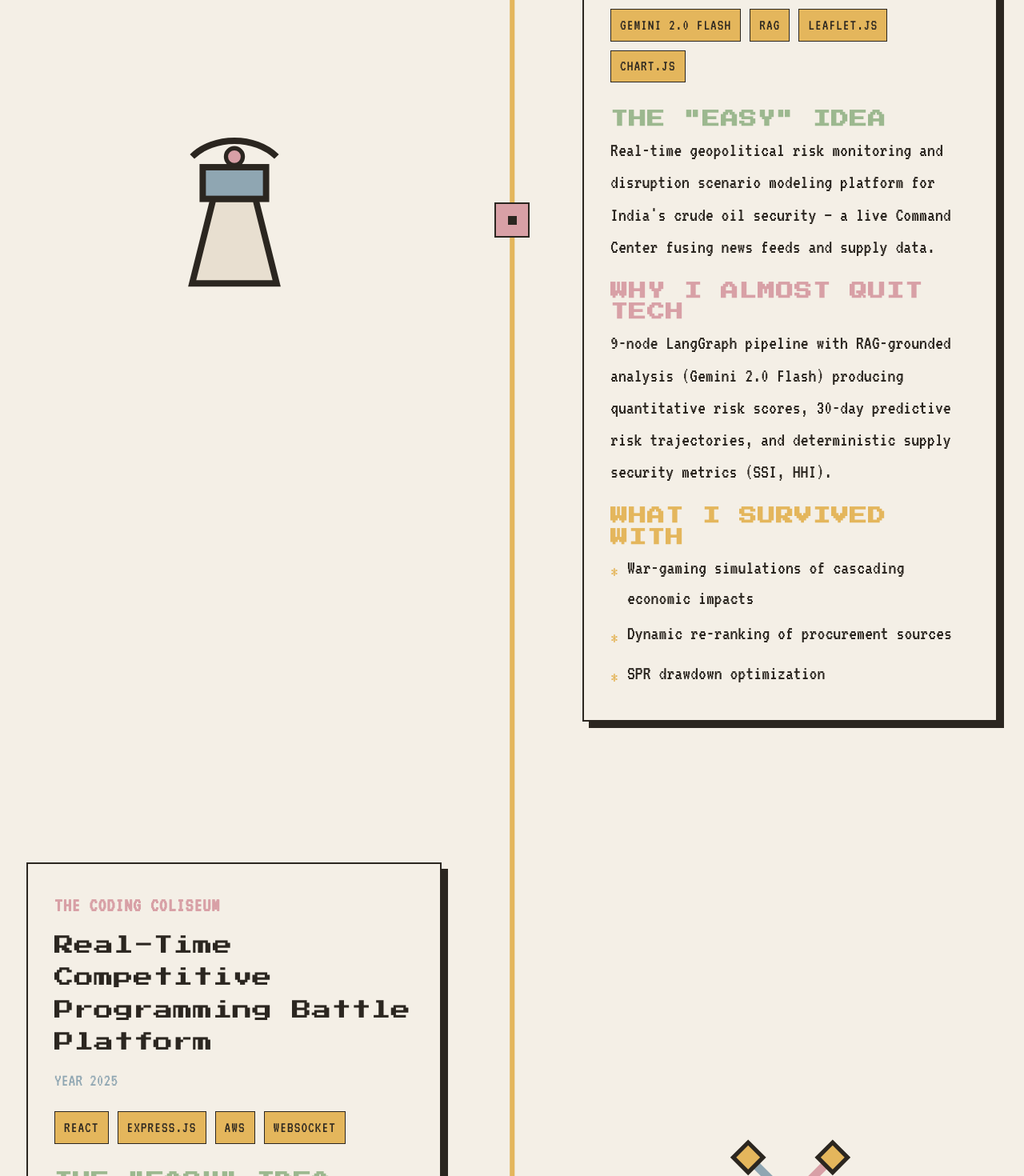
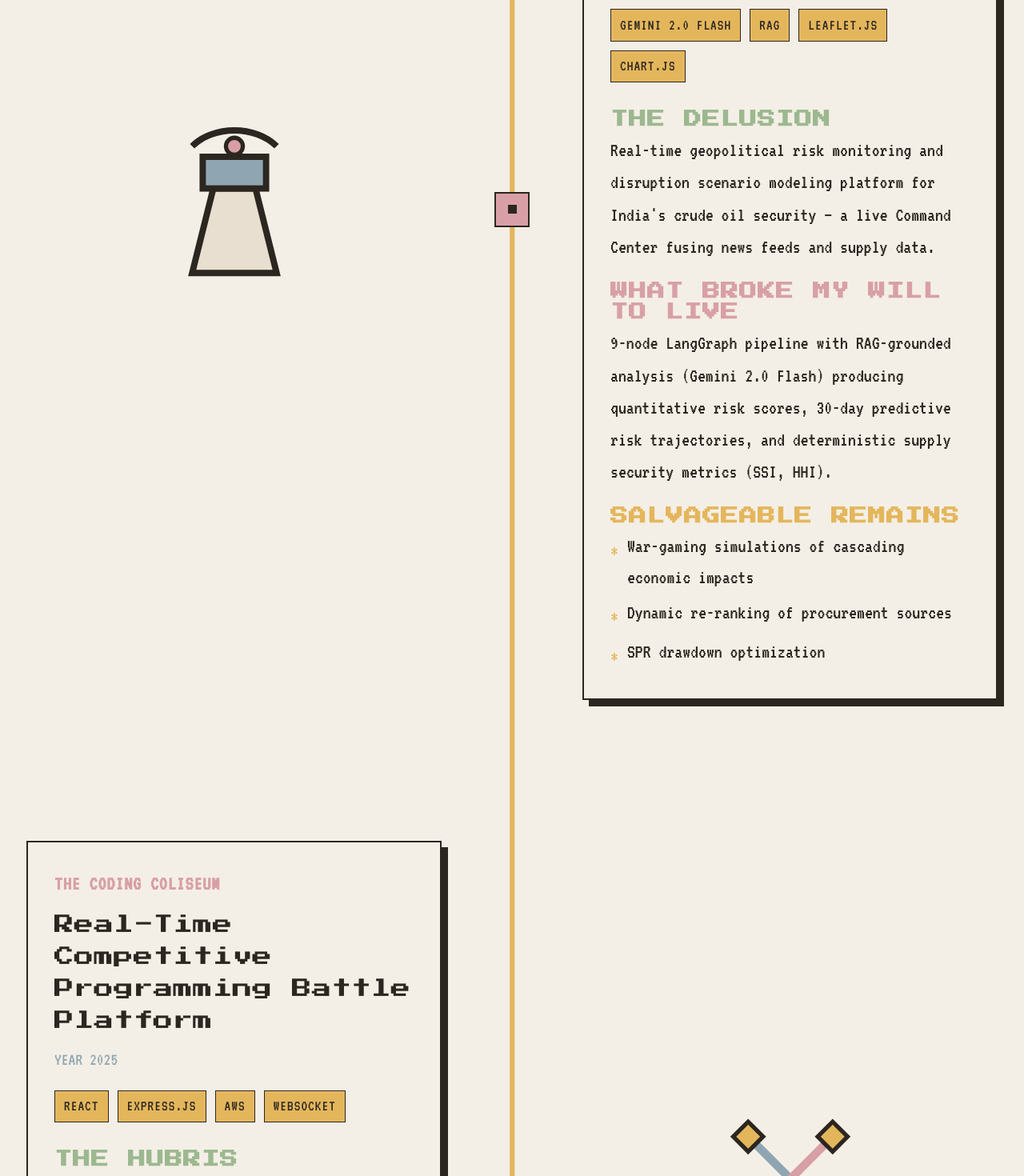
Before and after one commit to Abrar0604/abrar, a React (Vite) app: page / in a window 1280 px wide. Shown: the part 5960-7430 px from the top of the page at 80% size. Built offline with nearby package versions, Linux system fonts and the light colour scheme.

Commit message:
adding changes

```diff
--- a/src/components/ProjectsSection.tsx
+++ b/src/components/ProjectsSection.tsx
@@ -41,17 +41,17 @@ export default function ProjectsSection() {
                   </div>
 
                   <div className="mb-4">
-                    <h4 className="dot-matrix text-[#9CB88F] font-bold mb-1">THE "EASY" IDEA</h4>
+                    <h4 className="dot-matrix text-[#9CB88F] font-bold mb-1">{proj.headerBriefing || 'BRIEFING'}</h4>
                     <p className="text-lg leading-relaxed">{proj.missionBriefing}</p>
                   </div>
 
                   <div className="mb-4">
-                    <h4 className="dot-matrix text-[#D8A0A6] font-bold mb-1">WHY I ALMOST QUIT TECH</h4>
+                    <h4 className="dot-matrix text-[#D8A0A6] font-bold mb-1">{proj.headerChallenge || 'CHALLENGE'}</h4>
                     <p className="text-lg leading-relaxed">{proj.bossChallenge}</p>
                   </div>
 
                   <div>
-                    <h4 className="dot-matrix text-[#E4B65C] font-bold mb-1">WHAT I SURVIVED WITH</h4>
+                    <h4 className="dot-matrix text-[#E4B65C] font-bold mb-1">{proj.headerLoot || 'LOOT / RESULTS'}</h4>
                     <ul className="list-none space-y-1">
                       {proj.lootStats.map((stat, i) => (
                         <li key={i} className="text-lg flex items-start gap-2">
--- a/src/data/projects.ts
+++ b/src/data/projects.ts
@@ -20,6 +20,9 @@ export const projects: Project[] = [
     ],
     worldPosition: { x: 1000, y: 400 },
     triggerRadius: 80,
+    headerBriefing: 'THE "EASY" IDEA',
+    headerChallenge: 'WHY I ALMOST QUIT TECH',
+    headerLoot: 'WHAT I SURVIVED WITH',
   },
   {
     id: 'mirsad',
@@ -38,6 +41,9 @@ export const projects: Project[] = [
     ],
     worldPosition: { x: 600, y: 700 },
     triggerRadius: 80,
+    headerBriefing: 'THE DELUSION',
+    headerChallenge: 'WHAT BROKE MY WILL TO LIVE',
+    headerLoot: 'SALVAGEABLE REMAINS',
   },
   {
     id: 'coding-coliseum',
@@ -52,6 +58,9 @@ export const projects: Project[] = [
     lootStats: ['Chess-style Elo rating system'],
     worldPosition: { x: 1400, y: 750 },
     triggerRadius: 80,
+    headerBriefing: 'THE HUBRIS',
+    headerChallenge: 'SLEEPLESS NIGHTS GENERATOR',
+    headerLoot: 'AT LEAST IT WORKS (MOSTLY)',
   },
   {
     id: 'stellar-classification',
@@ -66,6 +75,9 @@ export const projects: Project[] = [
     lootStats: ['Targeting >99% accuracy on the leaderboard'],
     worldPosition: { x: 400, y: 1100 },
     triggerRadius: 80,
+    headerBriefing: 'THE KAGGLE RABBIT HOLE',
+    headerChallenge: "MELTING GOOGLE'S GPU",
+    headerLoot: 'BRAGGING RIGHTS',
   },
   {
     id: 'store-intelligence',
@@ -80,6 +92,9 @@ export const projects: Project[] = [
     lootStats: ['Built for Purplle Tech Challenge 2026 hackathon'],
     worldPosition: { x: 1100, y: 1150 },
     triggerRadius: 80,
+    headerBriefing: 'BIG BROTHER LITE',
+    headerChallenge: 'FRAMERATES FROM HELL',
+    headerLoot: 'HACKATHON SURVIVOR MEDAL',
   },
   {
     id: 'voice-synthesis',
@@ -94,5 +109,8 @@ export const projects: Project[] = [
     lootStats: ['Deployed on AWS with a Flask service layer'],
     worldPosition: { x: 1600, y: 300 },
     triggerRadius: 80,
+    headerBriefing: 'MAKING MACHINES TALK',
+    headerChallenge: 'WRESTLING WITH LATENCY',
+    headerLoot: "IT DIDN'T SOUND LIKE A ROBOT (MUCH)",
   },
 ];
--- a/src/types/content.ts
+++ b/src/types/content.ts
@@ -19,6 +19,9 @@ export interface Project {
   missionBriefing: string;
   bossChallenge: string;
   lootStats: string[];
+  headerBriefing?: string;
+  headerChallenge?: string;
+  headerLoot?: string;
   worldPosition: WorldPosition;
   triggerRadius: number;
 }
```
